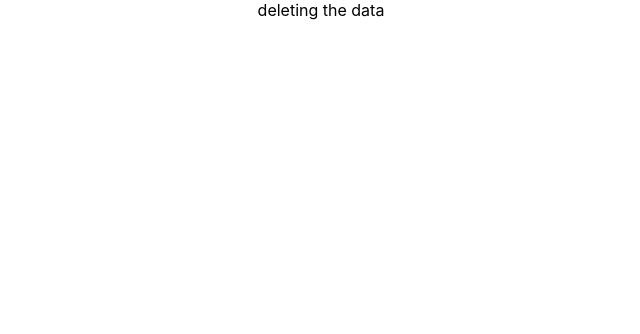
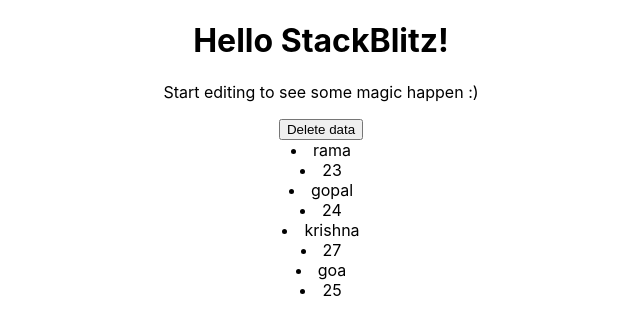
Before and after one commit to chakalisangeetha/routing, a React (Create React App) app: page / in a window 1280 px wide. Shown: the top 334 px of the page, without its empty margins (319-959 px from the left). Built offline with nearby package versions, Linux system fonts and the light colour scheme.

Commit message:
some changes

```diff
--- a/src/Component/DeleteAllDataByClick.jsx
+++ b/src/Component/DeleteAllDataByClick.jsx
@@ -1,7 +1,49 @@
-import react from 'react';
-const DeleteAllDataByClick=()=>{
-    return(
-        <>deleting the data</>
-    )
+import React from 'react';
+
+
+const DeleteAllDataByCilck = () => {
+    const DataList = [
+        { Name: 'rama', age: 23 },
+        { Name: 'gopal', age: 24 },
+        { Name: 'krishna', age: 27 },
+        { Name: 'goa', age: 25 },
+    ];
+
+    const [data, setData] = React.useState(DataList);
+
+    // Function to toggle between showing and hiding data
+    const toggleData = () => {
+        if (data.length === 0) {
+            setData(DataList); // If data is empty, restore it
+        } else {
+            setData([]); // If data is present, clear it
+        }
+    };
+
+    return (
+        <div>
+            <h1>Hello StackBlitz!</h1>
+            <p>Start editing to see some magic happen :)</p>
+
+            {/* Button to toggle data visibility */}
+            <button onClick={toggleData}>
+                {data.length === 0 ? 'Show data' : 'Delete data'}
+            </button>
+
+            <div>
+                {/* Display data only if data exists */}
+                {data.length > 0 ? (
+                    data.map((item, index) => (
+                        <div key={index}>
+                            <li>{item.Name}</li>
+                            <li>{item.age}</li>
+                        </div>
+                    ))
+                ) : (
+                    <p>No data available</p>
+                )}
+            </div>
+        </div>
+    );
 }
-export default DeleteAllDataByClick;
+export default DeleteAllDataByCilck;
```
